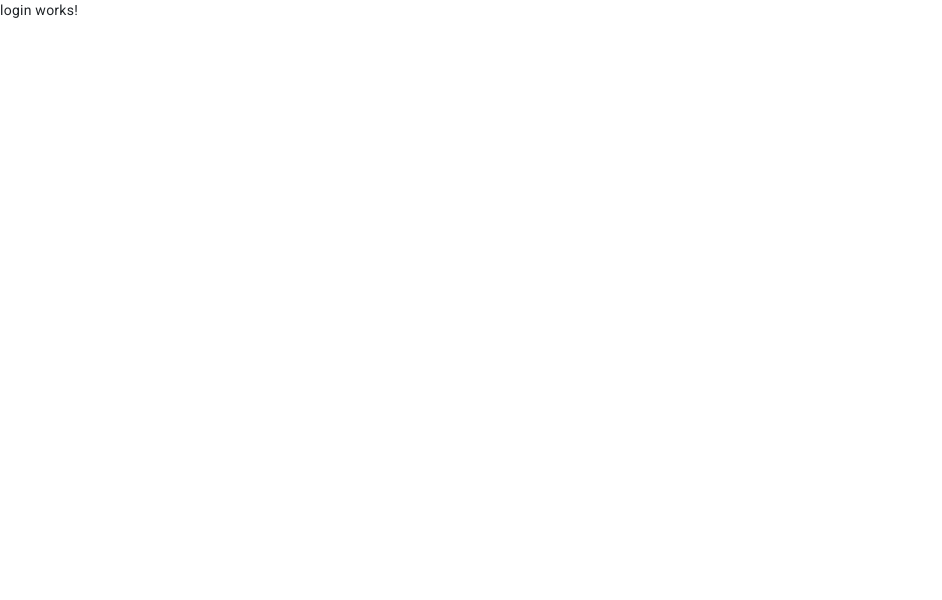
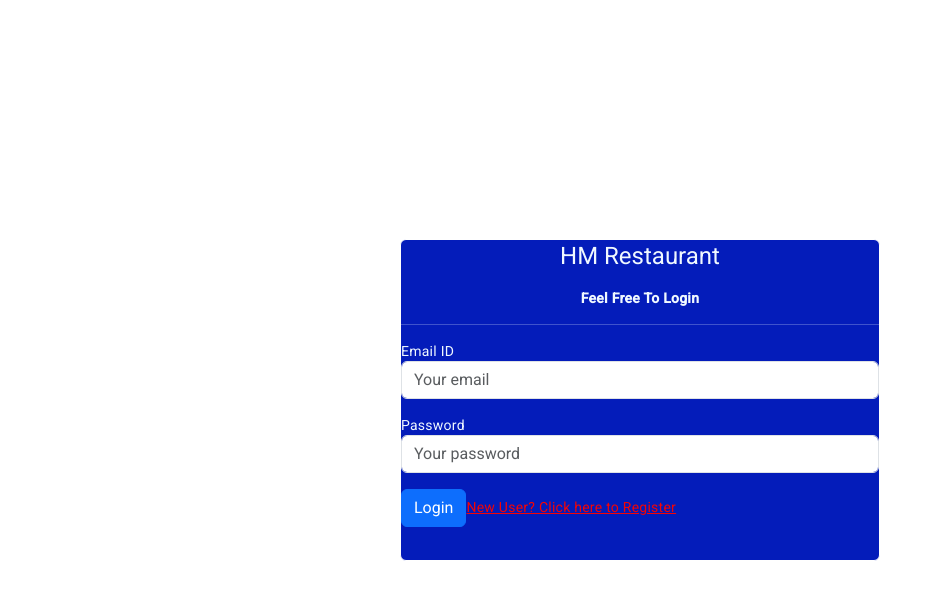
Before and after one commit to hermann-10/restaurant-angular, an Angular app: page /login in a window 1280 px wide. Shown: the top 600 px of the page, without its empty margins (0-942 px from the left). Built offline with nearby package versions, Linux system fonts and the light colour scheme.

Commit message:
User login functionality + redirection to dashboard once logged in

```diff
--- a/src/app/app-routing.module.ts
+++ b/src/app/app-routing.module.ts
@@ -2,15 +2,15 @@ import { NgModule } from '@angular/core';
 import { RouterModule, Routes } from '@angular/router';
 import { LoginComponent } from './login/login.component';
 import { SignupComponent } from './signup/signup.component';
-import { RestaurantdashComponent } from './restaurantdash/restaurantdash.component';
 import { MaterialComponent } from './material/material.component';
+import { DashboardComponent } from './dashboard/dashboard.component';
 
 const routes: Routes = [
   {path: '', redirectTo: 'login', pathMatch: 'full'},
   //{path: '**', redirectTo: 'login', pathMatch: 'full'},
   {path: 'login', component: LoginComponent},
   {path: 'signup', component: SignupComponent},
-  {path: 'restaurant', component: RestaurantdashComponent},
+  {path: 'dashboard', component: DashboardComponent},
   {path: 'material', component: MaterialComponent},
 ];
 
--- a/src/app/app.module.ts
+++ b/src/app/app.module.ts
@@ -5,7 +5,6 @@ import { AppRoutingModule } from './app-routing.module';
 import { AppComponent } from './app.component';
 import { LoginComponent } from './login/login.component';
 import { MaterialComponent } from './material/material.component';
-import { RestaurantdashComponent } from './restaurantdash/restaurantdash.component';
 import { SignupComponent } from './signup/signup.component';
 import { BrowserAnimationsModule } from '@angular/platform-browser/animations';
 import { FormsModule, ReactiveFormsModule } from '@angular/forms';
@@ -15,6 +14,7 @@ import { MatInputModule } from '@angular/material/input';
 import { MatCardModule } from '@angular/material/card';
 import { MatIconModule } from '@angular/material/icon';
 import { MatFormFieldModule } from '@angular/material/form-field';
+import { DashboardComponent } from './dashboard/dashboard.component';
 
 
 
@@ -25,8 +25,8 @@ import { MatFormFieldModule } from '@angular/material/form-field';
     AppComponent,
     LoginComponent,
     MaterialComponent,
-    RestaurantdashComponent,
     SignupComponent,
+    DashboardComponent,
   ],
   imports: [
     BrowserModule,
--- /dev/null
+++ b/src/app/dashboard/dashboard.component.html
@@ -0,0 +1 @@
+<p>dashboard works!</p>
--- a/src/app/login/login.component.css
+++ b/src/app/login/login.component.css
@@ -0,0 +1,14 @@
+.card{
+    width: 480px;
+    height: 322px;
+    background-color: rgb(4, 28, 186);
+    color: aliceblue;
+    top: 50%;
+    left: 50%;
+    position: absolute;
+    transform: translate(-50%,-50%);
+    box-sizing: border-box;
+    padding: 13px, 30px;
+    border: 1px solid white;
+    /* border-radius: 5px; */
+}
--- a/src/app/login/login.component.html
+++ b/src/app/login/login.component.html
@@ -1 +1,32 @@
-<p>login works!</p>
+<div class="container">
+    <div class="row">
+        <div class="col-md-6">
+            <div class="card">
+                <div class="text-center">
+                    <h1>HM Restaurant</h1>
+                    <strong>Feel Free To Login</strong><hr>
+                </div>
+                <form [formGroup]="loginForm" (ngSubmit)="login()">
+                    <div class="form-group">
+                        <div class="mb-3">
+                            <label for="email">Email ID</label>
+                            <input type="email" formControlName="email" class="form-control" placeholder="Your email">
+                        </div>
+                    </div>
+
+                    <div class="form-group">
+                        <div class="mb-3">
+                            <label for="password">Password</label>
+                            <input type="password" formControlName="password" class="form-control" placeholder="Your password">
+                        </div>
+                    </div>
+
+                    <button type="submit" class="btn btn-primary">Login</button>
+
+                    <a style="color: rgb(245, 4, 4); margin-top:10px;" routerLink="/signup">New User? Click here to Register</a>
+
+                </form>
+            </div>
+        </div>
+    </div>
+</div>
--- a/src/app/login/login.component.ts
+++ b/src/app/login/login.component.ts
@@ -1,10 +1,43 @@
-import { Component } from '@angular/core';
+import { Component, OnInit } from '@angular/core';
+import { HttpClient } from '@angular/common/http';
+import { FormBuilder, FormGroup, Validators } from '@angular/forms';
+import { Router } from '@angular/router';
 
 @Component({
   selector: 'app-login',
   templateUrl: './login.component.html',
-  styleUrls: ['./login.component.css']
+  styleUrls: ['./login.component.css'],
 })
-export class LoginComponent {
+export class LoginComponent implements OnInit {
 
+  loginForm!: FormGroup;
+
+  constructor(private fb: FormBuilder, private http: HttpClient, private router: Router){
+
+  }
+
+  ngOnInit(): void {
+      this.loginForm = this.fb.group({
+        email:['', Validators.required],
+        password:['', Validators.required]
+      });
+  }
+
+  login(){
+    this.http.get<any>("http://localhost:3000/signup").subscribe(res=> {
+      const user = res.find((a:any) => {
+        return a.email === this.loginForm.value.email && a.password === this.loginForm.value.password
+      })
+
+      if(user){
+        alert("user successfull login");
+        this.router.navigate(['dashboard']);
+      }
+      else{
+        alert("User not found with these credentials");
+      }
+    }, error => {
+      alert("Something Went Wrong");
+    })
+  }
 }
--- a/src/app/restaurantdash/restaurantdash.component.html
+++ /dev/null
@@ -1 +0,0 @@
-<p>restaurantdash works!</p>
--- a/src/app/signup/signup.component.html
+++ b/src/app/signup/signup.component.html
@@ -6,7 +6,7 @@
                     <h1>HM Restaurant</h1>
                     <strong>Get Free Membership</strong><hr>
                 </div>
-                <form [formGroup]="myForm" (ngSubmit)="signup()">
+                <form [formGroup]="registerForm" (ngSubmit)="signup()">
                     <div class="form-group">
                         <div class="mb-3">
                             <label for="name">Name</label>
@@ -23,8 +23,8 @@
 
                     <div class="form-group">
                         <div class="mb-3">
-                            <label for="emailId">Email ID</label>
-                            <input type="email" formControlName="emailId" class="form-control" placeholder="Your email">
+                            <label for="email">Email</label>
+                            <input type="email" formControlName="email" class="form-control" placeholder="Your email">
                         </div>
                     </div>
 
--- a/src/app/signup/signup.component.ts
+++ b/src/app/signup/signup.component.ts
@@ -9,7 +9,7 @@ import { Router } from '@angular/router';
   styleUrls: ['./signup.component.css'],
 })
 export class SignupComponent implements OnInit {
-  myForm!: FormGroup;
+  registerForm!: FormGroup;
 
   constructor(
     private fb: FormBuilder,
@@ -18,9 +18,9 @@ export class SignupComponent implements OnInit {
   ) {}
 
   ngOnInit(): void {
-    this.myForm = this.fb.group({
+    this.registerForm = this.fb.group({
       name: ['', Validators.required],
-      emailId: ['', Validators.required],
+      email: ['', Validators.required],
       mobileNumber: ['', Validators.required],
       password: ['', Validators.required],
     });
@@ -28,11 +28,11 @@ export class SignupComponent implements OnInit {
 
   signup() {
     this.http
-      .post<any>('http://localhost:3000/signup', this.myForm.value)
+      .post<any>('http://localhost:3000/signup', this.registerForm.value)
       .subscribe(
         (res) => {
           alert('You are register successfully !');
-          this.myForm.reset(); //Empty the form after submission
+          this.registerForm.reset(); //Empty the form after submission
           this.router.navigate(['login']);
         },
         (error) => {
```
Also changed, not shown: src/app/dashboard/dashboard.component.ts (added, +10 -0 lines), src/app/restaurantdash/restaurantdash.component.ts (deleted, +0 -10 lines), src/app/dashboard/dashboard.component.css (added), 2 other files (tests, documents, lock files or other folders).
